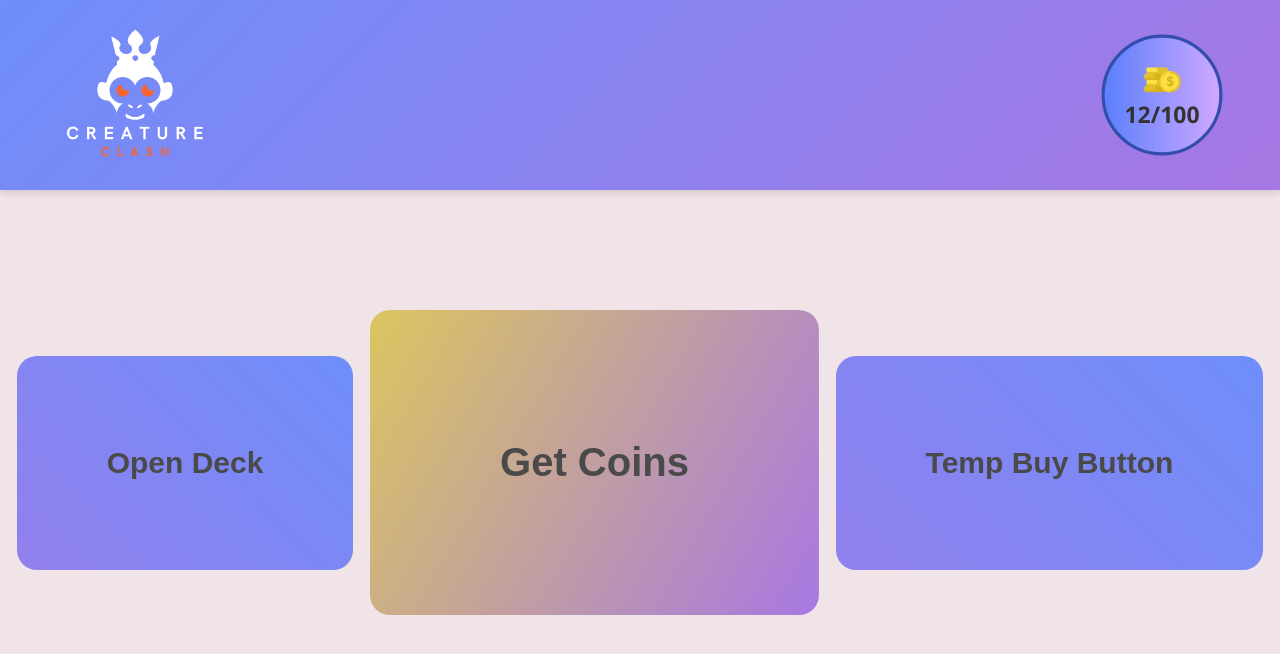
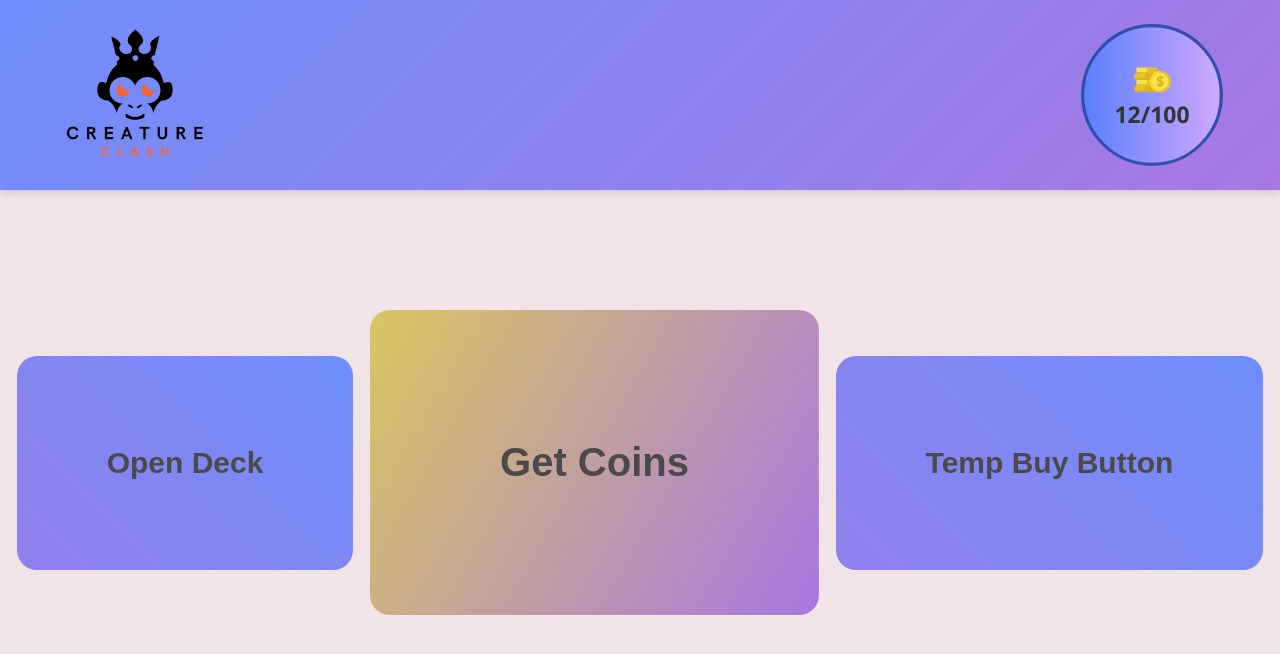
Before and after one commit to DamianoSchirinzi-Dev/anim-card-collector-app, a React (Create React App) app: page / in a window 1280 px wide. Shown: the top 654 px of the page. Built offline with nearby package versions, Linux system fonts and the light colour scheme.

Commit message:
Updated logo and font sizes

```diff
--- a/src/components/StyledMainPageComponents.ts
+++ b/src/components/StyledMainPageComponents.ts
@@ -69,6 +69,7 @@ export const CounterCircle = styled.div`
   border: 3px solid #324dab;
   cursor: pointer;
   transition: transform 0.3s ease;
+  padding: 10px;
 
   // Apply the pulse animation
   animation: ${pulseAnimation} 2s infinite;
@@ -87,6 +88,7 @@ export const CounterCircle = styled.div`
     width: 80px;
     height: 80px;
     padding: 16px;
+    font-size: 18px;
   }
 `;
 
```
Also changed, not shown: public/images/CREATURE.png.
